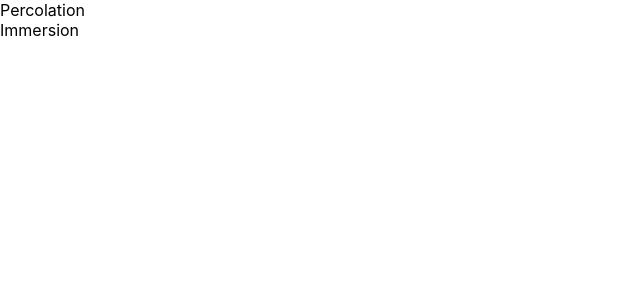
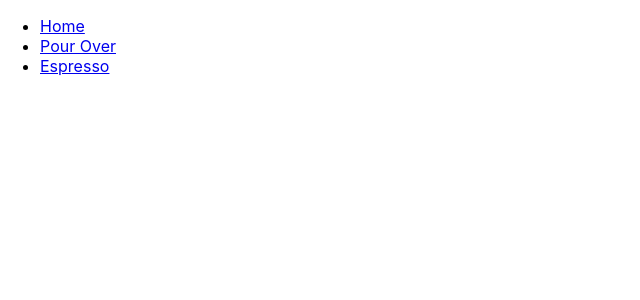
Before and after one commit to bkallaus/espresso-time, a React (Create React App) app: page / in a window 1280 px wide. Shown: the top 300 px of the page, without its empty margins (0-640 px from the left). Built offline with nearby package versions, Linux system fonts and the light colour scheme.

Commit message:
Adding a couple folders, trying out the router.

```diff
--- a/src/app-router.js
+++ b/src/app-router.js
@@ -1,16 +1,18 @@
 import React from "react";
-import { BrowserRouter as Router, Route } from "react-router-dom";
+import { HashRouter, Route } from "react-router-dom";
 import Home from './home';
 import PourOver from './pour-over/pour-over';
+import Espresso from './espresso/espresso';
 
 function AppRouter() {
   return (
-    <Router>
+    <HashRouter basename='/'>
       <div>
         <Route path="/" exact component={Home} />
         <Route path="/pour-over/" component={PourOver} />
+        <Route path="/espresso/" component={Espresso} />
       </div>
-    </Router>
+    </HashRouter>
   );
 }
 
--- /dev/null
+++ b/src/espresso/espresso.js
@@ -0,0 +1,10 @@
+import React from 'react';
+function Espresso() {
+  return (
+    <div>
+      {'Espresso'}
+    </div>
+  );
+}
+
+export default Espresso;
--- a/src/home.js
+++ b/src/home.js
@@ -1,14 +1,13 @@
 import React from 'react';
+import {Link} from 'react-router-dom';
+
 function Home() {
   return (
-      <>
-        <div>
-        {'Percolation'}
-        </div>
-        <div>
-        {'Immersion'}
-        </div>
-    </>
+    <ul>
+        <li><Link to="/">Home</Link></li>
+        <li><Link to="/pour-over">Pour Over</Link></li>
+        <li><Link to="/espresso">Espresso</Link></li>
+    </ul>
   );
 }
 
```
